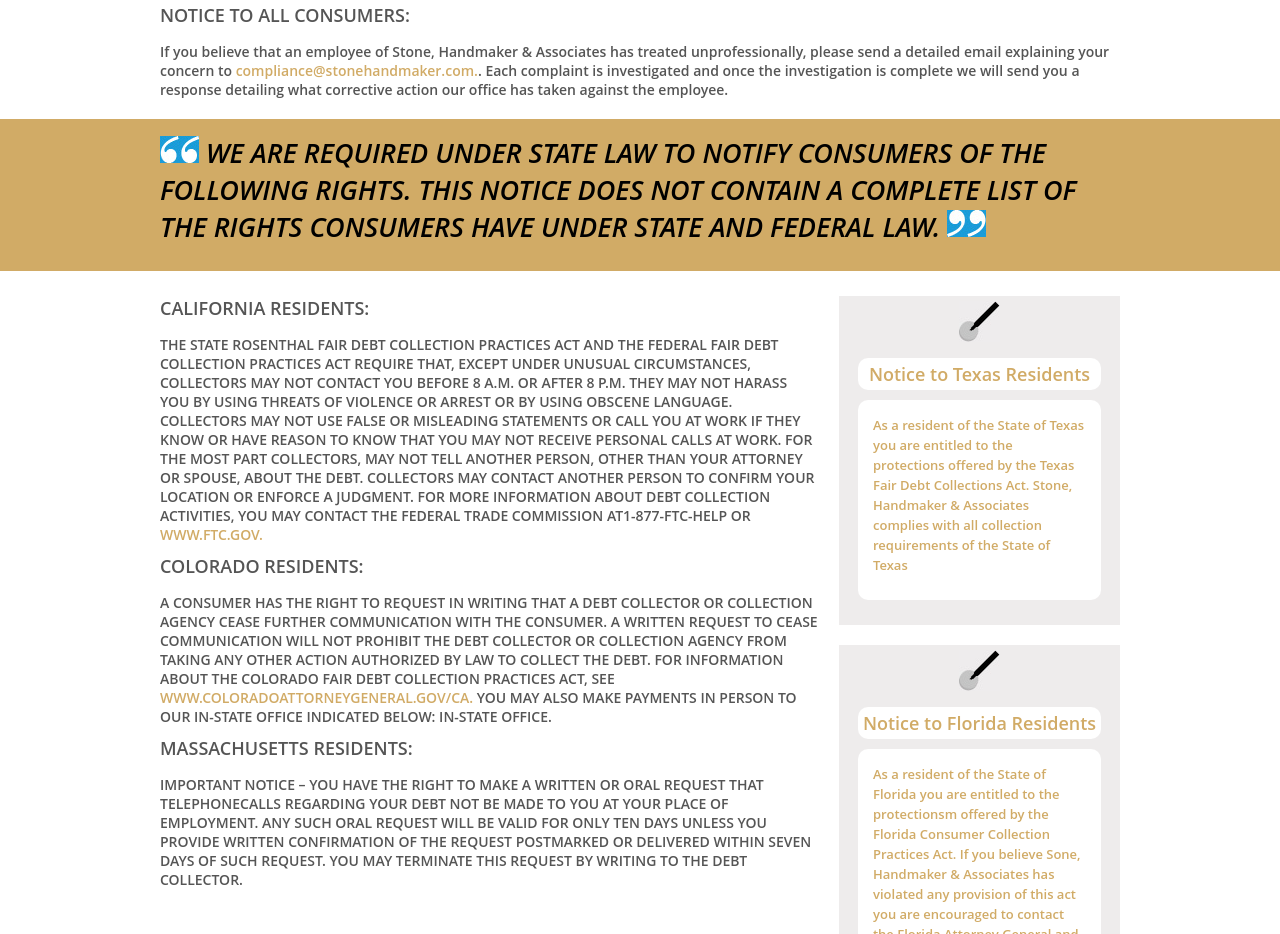
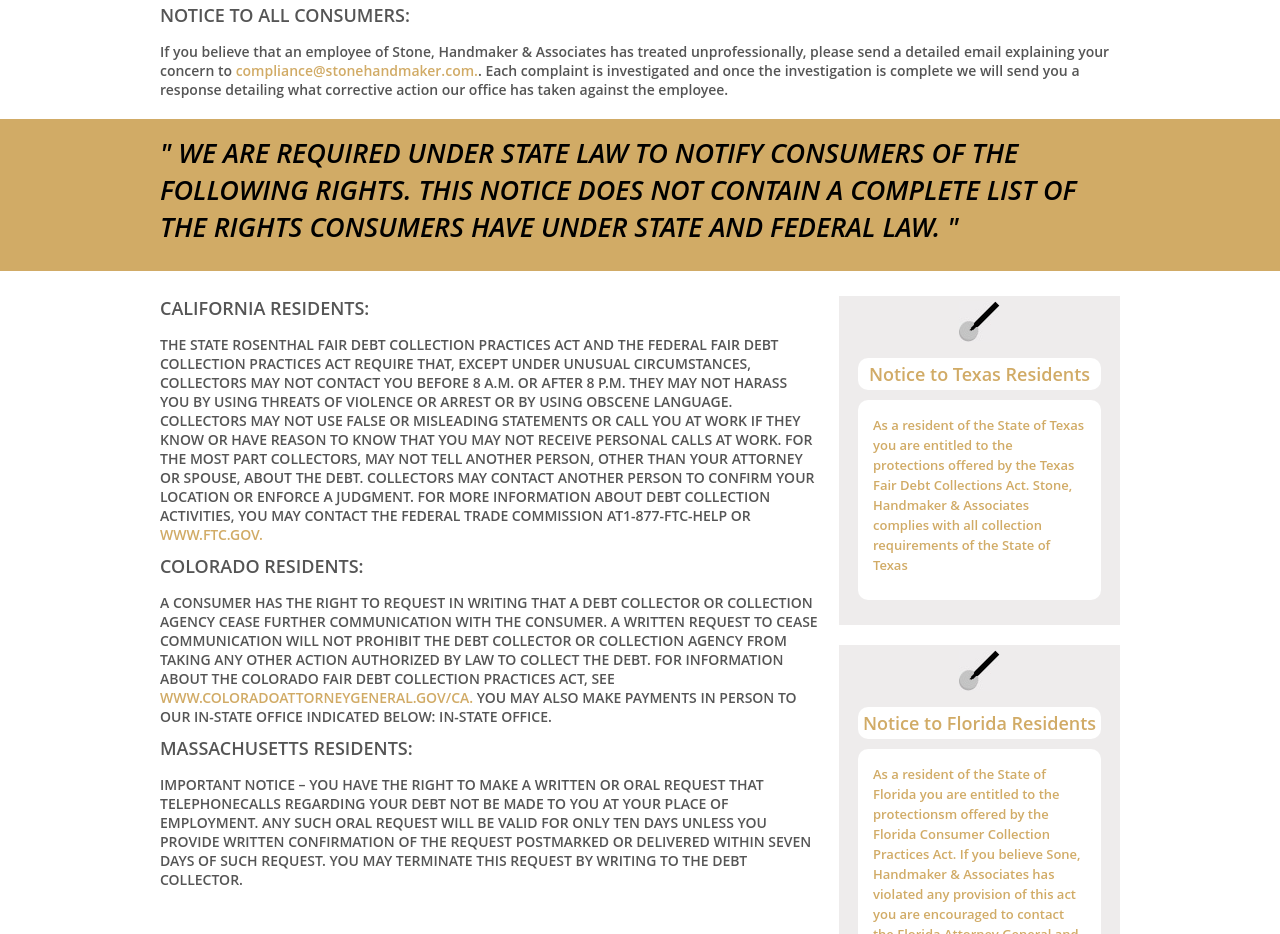
Before and after one commit to baraa272/TestFinal, a plain HTML site: page disclaimer.html in a window 1280 px wide. Shown: the part 939-1873 px from the top of the page. Drawn offline with Linux system fonts and the light colour scheme.

Commit message:
update comma

```diff
--- a/disclaimer.html
+++ b/disclaimer.html
@@ -47,8 +47,8 @@
     </div>
     <div id="blue_box">
     	<div id="blue_main">
-            <div id="text"><h2><img src="images/left_coma.jpg" alt="" /> WE ARE REQUIRED UNDER STATE LAW TO NOTIFY CONSUMERS OF THE
-FOLLOWING RIGHTS. THIS NOTICE DOES NOT CONTAIN A COMPLETE LIST OF THE RIGHTS CONSUMERS HAVE UNDER STATE AND FEDERAL LAW. <img src="images/right_coma.jpg" alt="" /></h2></div>
+            <div id="text"><h2><span>"</span> WE ARE REQUIRED UNDER STATE LAW TO NOTIFY CONSUMERS OF THE
+FOLLOWING RIGHTS. THIS NOTICE DOES NOT CONTAIN A COMPLETE LIST OF THE RIGHTS CONSUMERS HAVE UNDER STATE AND FEDERAL LAW. <span>"</span></h2></div>
         </div>
     </div>
     <div id="resident_box">
```
